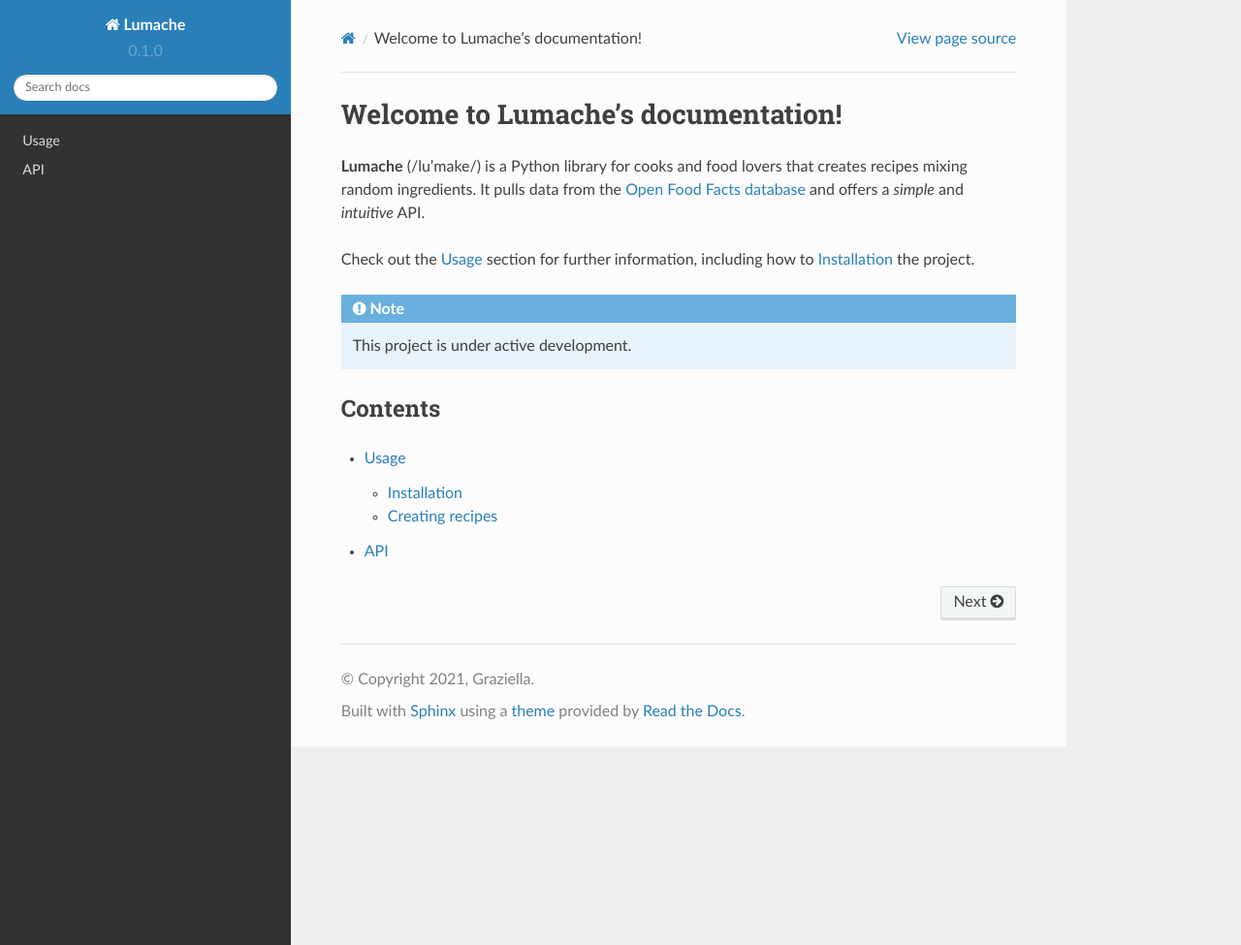
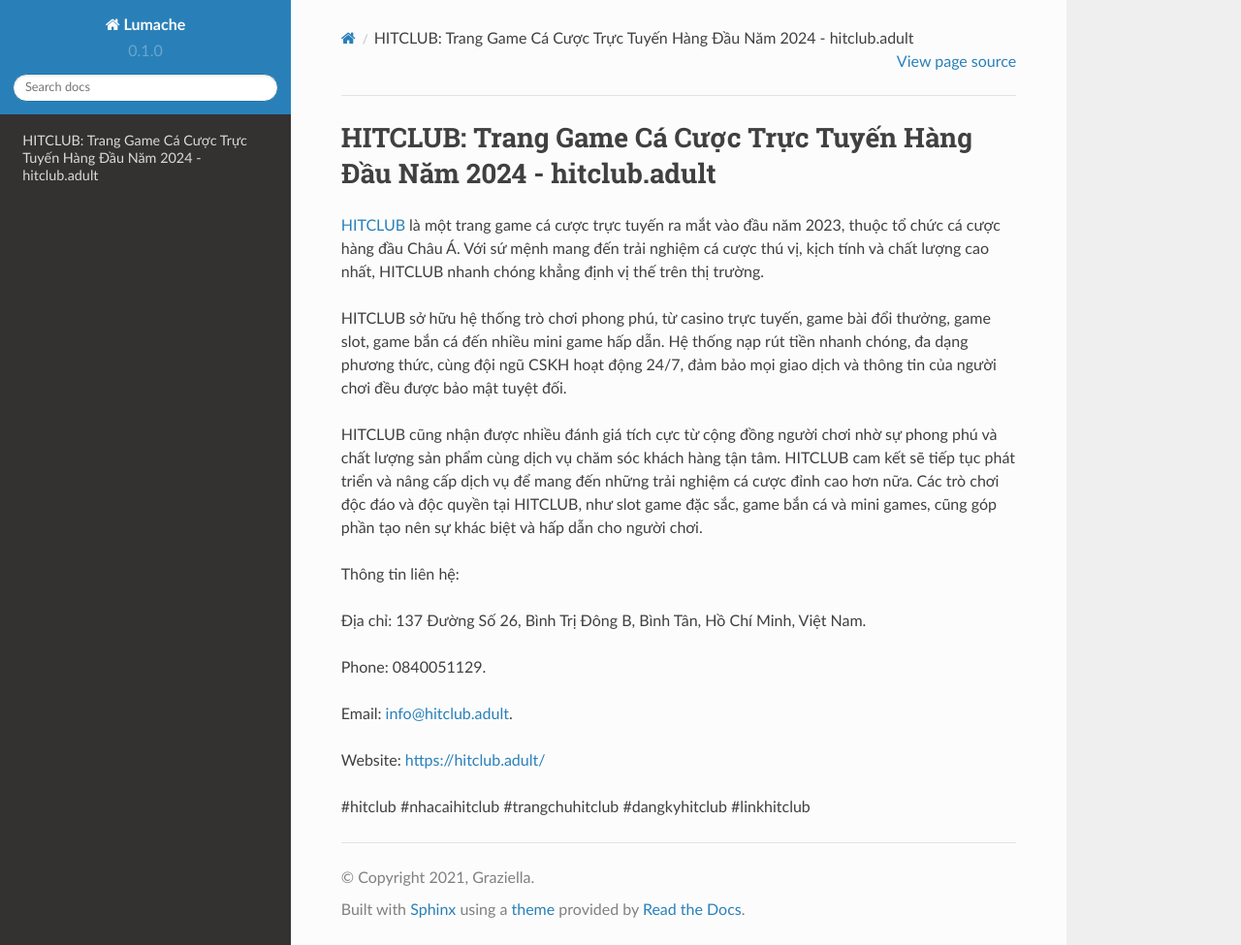
Before and after one commit to iaduphattai904809/hitclubadult, a Sphinx documentation site: the page built from docs/source/index.rst, in a window 1280 px wide and 975 px high. Shown: the whole window at 97% size. Built offline with Sphinx 7.4.7 and the Read the Docs theme 2.0.0, drawn with Linux system fonts in a browser that asks for light colours.

Commit message:
Update index.rst

```diff
--- a/docs/source/index.rst
+++ b/docs/source/index.rst
@@ -1,22 +1,20 @@
-Welcome to Lumache's documentation!
+HITCLUB: Trang Game Cá Cược Trực Tuyến Hàng Đầu Năm 2024 - hitclub.adult
 ===================================
 
-**Lumache** (/lu'make/) is a Python library for cooks and food lovers
-that creates recipes mixing random ingredients.
-It pulls data from the `Open Food Facts database <https://world.openfoodfacts.org/>`_
-and offers a *simple* and *intuitive* API.
+`HITCLUB <https://hitclub.adult/>`_ là một trang game cá cược trực tuyến ra mắt vào đầu năm 2023, thuộc tổ chức cá cược hàng đầu Châu Á. Với sứ mệnh mang đến trải nghiệm cá cược thú vị, kịch tính và chất lượng cao nhất, HITCLUB nhanh chóng khẳng định vị thế trên thị trường.
 
-Check out the :doc:`usage` section for further information, including
-how to :ref:`installation` the project.
+HITCLUB sở hữu hệ thống trò chơi phong phú, từ casino trực tuyến, game bài đổi thưởng, game slot, game bắn cá đến nhiều mini game hấp dẫn. Hệ thống nạp rút tiền nhanh chóng, đa dạng phương thức, cùng đội ngũ CSKH hoạt động 24/7, đảm bảo mọi giao dịch và thông tin của người chơi đều được bảo mật tuyệt đối.
 
-.. note::
+HITCLUB cũng nhận được nhiều đánh giá tích cực từ cộng đồng người chơi nhờ sự phong phú và chất lượng sản phẩm cùng dịch vụ chăm sóc khách hàng tận tâm. HITCLUB cam kết sẽ tiếp tục phát triển và nâng cấp dịch vụ để mang đến những trải nghiệm cá cược đỉnh cao hơn nữa. Các trò chơi độc đáo và độc quyền tại HITCLUB, như slot game đặc sắc, game bắn cá và mini games, cũng góp phần tạo nên sự khác biệt và hấp dẫn cho người chơi.
 
-   This project is under active development.
+Thông tin liên hệ:
 
-Contents
---------
+Địa chỉ: 137 Đường Số 26, Bình Trị Đông B, Bình Tân, Hồ Chí Minh, Việt Nam.
 
-.. toctree::
+Phone: 0840051129.
 
-   usage
-   api
+Email: info@hitclub.adult.
+
+Website: https://hitclub.adult/
+
+#hitclub #nhacaihitclub #trangchuhitclub #dangkyhitclub #linkhitclub
```
